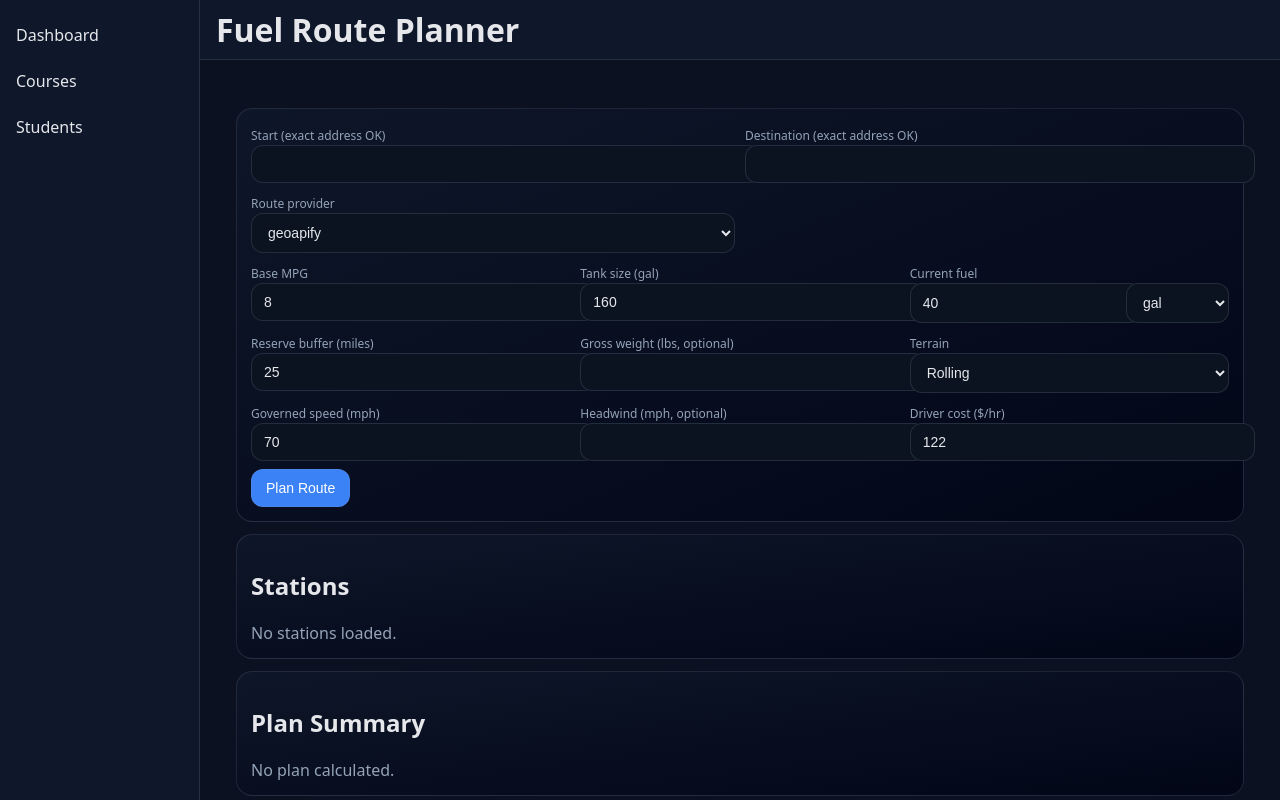
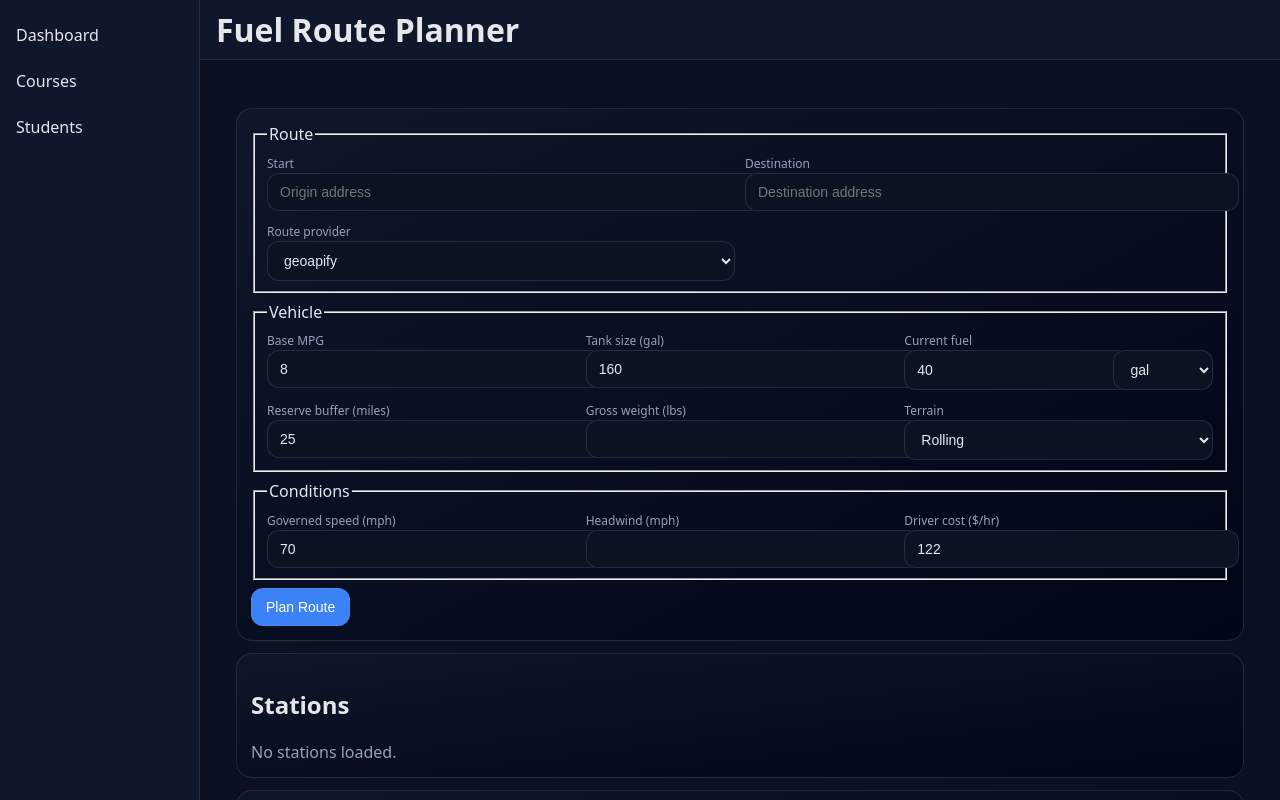
Before and after one commit to Shem717/fuel-route-planner, a React (Vite) app in the folder frontend/: page / in a window 1280 px wide. Built offline with nearby package versions, Linux system fonts and the light colour scheme.

Commit message:
feat: add map component for station markers

```diff
--- a/frontend/package.json
+++ b/frontend/package.json
@@ -10,11 +10,14 @@
   },
     "dependencies": {
       "react": "^18.2.0",
-    "react-dom": "^18.2.0"
+      "react-dom": "^18.2.0",
+      "leaflet": "^1.9.4",
+      "react-leaflet": "^4.2.1"
     },
     "devDependencies": {
       "@types/react": "^18.2.0",
       "@types/react-dom": "^18.2.0",
+      "@types/leaflet": "^1.9.5",
       "@vitejs/plugin-react": "^4.0.0",
       "typescript": "^5.0.2",
       "vite": "^5.0.0"
--- /dev/null
+++ b/frontend/src/components/Map.tsx
@@ -0,0 +1,43 @@
+import React from 'react';
+import { MapContainer, TileLayer, Marker, Popup } from 'react-leaflet';
+import type { Station } from '../types';
+import 'leaflet/dist/leaflet.css';
+import L from 'leaflet';
+
+// Fix default icon paths for leaflet
+const DefaultIcon = L.icon({
+  iconUrl: 'https://unpkg.com/leaflet@1.9.4/dist/images/marker-icon.png',
+  shadowUrl: 'https://unpkg.com/leaflet@1.9.4/dist/images/marker-shadow.png',
+  iconSize: [25, 41],
+  iconAnchor: [12, 41],
+});
+L.Marker.prototype.options.icon = DefaultIcon;
+
+interface MapProps {
+  stations: Station[];
+}
+
+const Map: React.FC<MapProps> = ({ stations }) => {
+  if (stations.length === 0) return null;
+  const center = { lat: stations[0].lat, lng: stations[0].lon };
+  return (
+    <MapContainer center={center} zoom={6} className="map">
+      <TileLayer
+        attribution='&copy; <a href="https://www.openstreetmap.org/copyright">OpenStreetMap</a> contributors'
+        url="https://{s}.tile.openstreetmap.org/{z}/{x}/{y}.png"
+      />
+      {stations.map((s) => (
+        <Marker key={`${s.lat}-${s.lon}`} position={{ lat: s.lat, lng: s.lon }}>
+          <Popup>
+            <div>
+              <b>{s.name}</b>
+              <div>{s.addr}</div>
+            </div>
+          </Popup>
+        </Marker>
+      ))}
+    </MapContainer>
+  );
+};
+
+export default Map;
--- a/frontend/src/components/RouteForm.tsx
+++ b/frontend/src/components/RouteForm.tsx
@@ -21,6 +21,7 @@ const RouteForm: React.FC<Props> = ({ onPlan }) => {
     driverCost: 122,
     routeProvider: 'geoapify',
   });
+  const [error, setError] = useState<string | null>(null);
 
   const update = (e: ChangeEvent<HTMLInputElement | HTMLSelectElement>) => {
     const { name, value, type } = e.target;
@@ -32,22 +33,40 @@ const RouteForm: React.FC<Props> = ({ onPlan }) => {
 
   const submit = (e: FormEvent) => {
     e.preventDefault();
+    if (!values.start || !values.end) {
+      setError('Start and destination are required');
+      return;
+    }
+    setError(null);
     onPlan(values);
   };
 
   return (
-    <form className="card" onSubmit={submit} style={{ marginTop: 12 }}>
+    <form className="card mt-3" onSubmit={submit}>
+      <fieldset>
+        <legend>Route</legend>
+        {error && <div className="error mt-1">{error}</div>}
         <div className="row">
           <label>
-          <span className="small muted">Start (exact address OK)</span>
-          <input name="start" value={values.start} onChange={update} />
+            <span className="small muted">Start</span>
+            <input
+              name="start"
+              placeholder="Origin address"
+              value={values.start}
+              onChange={update}
+            />
           </label>
           <label>
-          <span className="small muted">Destination (exact address OK)</span>
-          <input name="end" value={values.end} onChange={update} />
+            <span className="small muted">Destination</span>
+            <input
+              name="end"
+              placeholder="Destination address"
+              value={values.end}
+              onChange={update}
+            />
           </label>
         </div>
-      <div className="row" style={{ marginTop: 8 }}>
+        <div className="row mt-2">
           <label>
             <span className="small muted">Route provider</span>
             <select
@@ -60,7 +79,11 @@ const RouteForm: React.FC<Props> = ({ onPlan }) => {
             </select>
           </label>
         </div>
-      <div className="row-3" style={{ marginTop: 8 }}>
+      </fieldset>
+
+      <fieldset className="mt-2">
+        <legend>Vehicle</legend>
+        <div className="row-3">
           <label>
             <span className="small muted">Base MPG</span>
             <input
@@ -83,7 +106,7 @@ const RouteForm: React.FC<Props> = ({ onPlan }) => {
           </label>
           <label>
             <span className="small muted">Current fuel</span>
-          <div className="row" style={{ gridTemplateColumns: '2fr 1fr' }}>
+            <div className="row fuel-input">
               <input
                 name="fuelVal"
                 type="number"
@@ -102,7 +125,7 @@ const RouteForm: React.FC<Props> = ({ onPlan }) => {
             </div>
           </label>
         </div>
-      <div className="row-3" style={{ marginTop: 8 }}>
+        <div className="row-3 mt-2">
           <label>
             <span className="small muted">Reserve buffer (miles)</span>
             <input
@@ -114,7 +137,7 @@ const RouteForm: React.FC<Props> = ({ onPlan }) => {
             />
           </label>
           <label>
-          <span className="small muted">Gross weight (lbs, optional)</span>
+            <span className="small muted">Gross weight (lbs)</span>
             <input
               name="weight"
               type="number"
@@ -133,7 +156,11 @@ const RouteForm: React.FC<Props> = ({ onPlan }) => {
             </select>
           </label>
         </div>
-      <div className="row-3" style={{ marginTop: 8 }}>
+      </fieldset>
+
+      <fieldset className="mt-2">
+        <legend>Conditions</legend>
+        <div className="row-3">
           <label>
             <span className="small muted">Governed speed (mph)</span>
             <input
@@ -145,7 +172,7 @@ const RouteForm: React.FC<Props> = ({ onPlan }) => {
             />
           </label>
           <label>
-          <span className="small muted">Headwind (mph, optional)</span>
+            <span className="small muted">Headwind (mph)</span>
             <input
               name="wind"
               type="number"
@@ -165,7 +192,9 @@ const RouteForm: React.FC<Props> = ({ onPlan }) => {
             />
           </label>
         </div>
-      <div style={{ marginTop: 8 }}>
+      </fieldset>
+
+      <div className="mt-2">
         <button type="submit" className="btn primary">
           Plan Route
         </button>
--- a/frontend/src/components/StationList.tsx
+++ b/frontend/src/components/StationList.tsx
@@ -1,32 +1,29 @@
 import React from 'react';
 import { Station } from '../types';
+import Map from './Map';
 
 interface Props {
   stations: Station[];
 }
 
 const StationList: React.FC<Props> = ({ stations }) => (
-  <section className="card" style={{ marginTop: 12 }}>
+  <section className="card mt-3">
     <h2>Stations</h2>
-    <div className="list">
+    <Map stations={stations} />
+    <div className="stations-grid mt-2">
       {stations.length === 0 ? (
         <div className="muted">No stations loaded.</div>
       ) : (
         stations.map((s) => (
-          <div className="station" key={`${s.lat}-${s.lon}`}>
-            <div>
+          <div className="station-card" key={`${s.lat}-${s.lon}`}>
+            <div className="station-card-body">
               <b>{s.name}</b>
               <div className="muted">{s.addr}</div>
-              <div style={{ marginTop: 4 }}>
+              <div className="mt-1">
                 Brand: <span className="badge">{s.brand ?? '—'}</span>
               </div>
-              <div style={{ marginTop: 4 }}>
-                Diesel:{' '}
-                <b>
-                  {s.dieselPrice != null
-                    ? `$${s.dieselPrice.toFixed(3)}/gal`
-                    : '—'}
-                </b>
+              <div className="mt-1">
+                Diesel: <b>{s.dieselPrice != null ? `$${s.dieselPrice.toFixed(3)}/gal` : '—'}</b>
               </div>
             </div>
             <div className="small">{s.milesFromStart.toFixed(1)} mi</div>
--- a/frontend/src/index.css
+++ b/frontend/src/index.css
@@ -10,7 +10,7 @@ input,select{width:100%;padding:10px 12px;border-radius:12px;border:1px solid va
 .btn{padding:10px 14px;border-radius:12px;border:1px solid var(--border);background:#14213a;color:#e5e7eb;cursor:pointer}
 .btn.primary{background:var(--accent);color:#fff}
 .list{display:flex;flex-direction:column;gap:10px}
-.station{display:flex;justify-content:space-between;gap:10px;padding:10px;border:1px solid var(--border);border-radius:12px;background:#0b1320}
+ .station{display:flex;justify-content:space-between;gap:10px;padding:10px;border:1px solid var(--border);border-radius:12px;background:#0b1320}
 .badge{font-size:11px;padding:2px 8px;border-radius:999px;background:#1f2937;color:#e5e7eb;border:1px solid var(--border)}
 .small{font-size:12px}
 .muted{color:var(--muted)}
@@ -27,3 +27,15 @@ input,select{width:100%;padding:10px 12px;border-radius:12px;border:1px solid va
 .nav-item{cursor:pointer;padding:.5rem 0}
 .top-bar{grid-area:topbar;background:var(--panel);display:flex;align-items:center;padding:0 1rem;border-bottom:1px solid var(--border)}
 .content{grid-area:main;padding:1rem;overflow-y:auto}
+.mt-1{margin-top:4px}
+.mt-2{margin-top:8px}
+.mt-3{margin-top:12px}
+.fuel-input{grid-template-columns:2fr 1fr}
+.map{height:300px;border-radius:12px;margin-top:12px;overflow:hidden}
+.stations-grid{display:grid;grid-template-columns:repeat(auto-fill,minmax(250px,1fr));gap:12px}
+.station-card{display:flex;justify-content:space-between;flex-direction:column;border:1px solid var(--border);border-radius:12px;background:#0b1320;padding:10px}
+.station-card-body{flex:1}
+.metrics{display:grid;gap:10px}
+.metric{display:flex;flex-direction:column;gap:4px}
+.progress{height:6px;background:#1f2937;border-radius:4px;overflow:hidden}
+.progress-bar{height:100%;background:var(--accent)}
```
Also changed, not shown: frontend/src/components/PlanSummary.tsx (+18 -9 lines), package.json (+14 -19 lines), 1 other file (tests, documents, lock files or other folders). Lines whose indentation alone changed are shown as unchanged.
